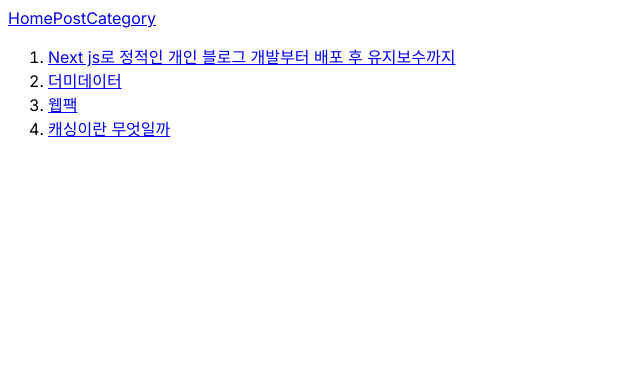
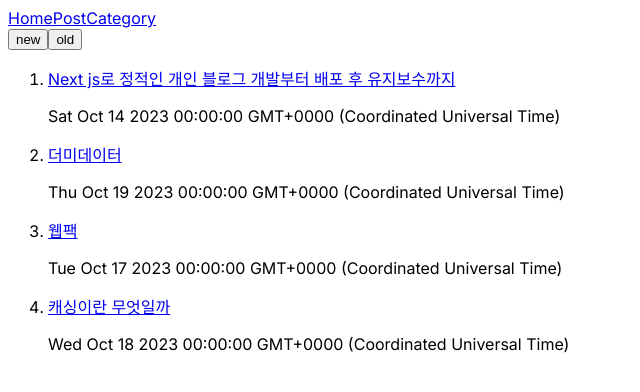
Before and after one commit to toa-web-dev/toa-dev-blog, a Next.js app: page /post in a window 1280 px wide. Shown: the top 392 px of the page, without its empty margins (0-640 px from the left). Built offline with nearby package versions, Linux system fonts and the light colour scheme.

Commit message:
🚧 정렬 기능 구현 중 - 클라이언트 컴포넌트에 정렬 코드 추가, api 모듈에서 정렬 제거 - 타입 설정 필요

```diff
--- a/src/app/post/page.tsx
+++ b/src/app/post/page.tsx
@@ -1,17 +1,13 @@
-import { getPostSlugs } from '@/src/lib/api';
-import Link from 'next/link';
+import Postlist from '@/src/components/Postlist';
+import { getAllPosts } from '@/src/lib/api';
+
 
 export default function Page() {
-  const postList = getPostSlugs();
+  const slugAndDate = getAllPosts(['slug','date']);
+
   return (
     <div>
-      <ol>
-        {postList.map((el, idx) => (
-          <li key={idx}>
-            <Link href={`/post/${el.replace(/\s/g, '-')}`}>{el}</Link>
-          </li>
-        ))}
-      </ol>
+      <Postlist data={ slugAndDate }/>
     </div>
   );
 }
--- /dev/null
+++ b/src/components/Postlist.tsx
@@ -0,0 +1,34 @@
+'use client';
+
+import Link from 'next/link';
+import { useState, useEffect } from 'react';
+
+export default function Postlist({data}) {
+  const [order, setOrder] = useState('new');
+  const [orderedData, setOrderedData] = useState(data);
+
+  useEffect(() => {
+    setOrderedData(
+      data.sort((post1, post2) => {
+        if (order === 'new') return post1.date > post2.date ? -1 : 1;
+        if (order === 'old') return post1.date > post2.date ? 1 : -1;
+        else return 0;
+      })
+    );
+  }, [order]);
+
+  return (
+    <>
+      <button onClick={() => setOrder('new')}>new</button>
+      <button onClick={() => setOrder('old')}>old</button>
+      <ol>
+        {orderedData.map((el, idx) => (
+          <li key={idx}>
+            <Link href={`/post/${el.slug.replace(/\s/g, '-')}`}>{el.slug}</Link>
+            <p>{el.date.toString()}</p>
+          </li>
+        ))}
+      </ol>
+    </>
+  );
+}
--- a/src/lib/api.ts
+++ b/src/lib/api.ts
@@ -5,7 +5,7 @@ import matter from 'gray-matter';
 const postsDirectory = join(process.cwd(), 'src/data/_posts');
 
 /**
- * @desc 게시글 원문 파일의 이름을 담은 배열을 반환합니다.
+ * @desc 게시글 마크다운 파일의 이름을 담은 배열을 반환합니다.
  * @returns string[]
  */
 export function getPostSlugs(): string[] {
@@ -20,10 +20,9 @@ export function getPostSlugs(): string[] {
 }
 
 /**
- * @desc 게시글의 정보를 객체 형태로 반환한다.
- * @param  slug 찾고자 하는 게시글 파일의 확장자를 제외한 이름
- * @param fields fields 배열에 추가한 요소가 반환값의 key값이 됨
- * @return {} { [key: string]: string }
+ * @desc 게시글의 정보를 객체로 반환합니다.
+ * @param slug 찾고자 하는 게시글 파일의 확장자를 제외한 이름
+ * @param fields fields 배열에 추가한 요소가 반환값의 key값이 됩니다.
  */
 export function getPostBySlug(slug: string, fields: string[] = []) {
   const fullPath = join(postsDirectory, `${slug}.md`);
@@ -54,11 +53,12 @@ export function getPostBySlug(slug: string, fields: string[] = []) {
   return items;
 }
 
+/**
+ * @desc 모든 게시글의 원하는 정보를 JSON 형태로 반환합니다.
+ * @param fields fields 배열에 추가한 요소가 반환값의 key값이 됩니다.
+ */
 export function getAllPosts(fields: string[] = []) {
   const slugs = getPostSlugs();
-  const posts = slugs
-    .map((slug) => getPostBySlug(slug, fields))
-    // sort posts by date in descending order
-    .sort((post1, post2) => (post1.date > post2.date ? -1 : 1));
+  const posts = slugs.map((slug) => getPostBySlug(slug, fields));
   return posts;
 }
```
